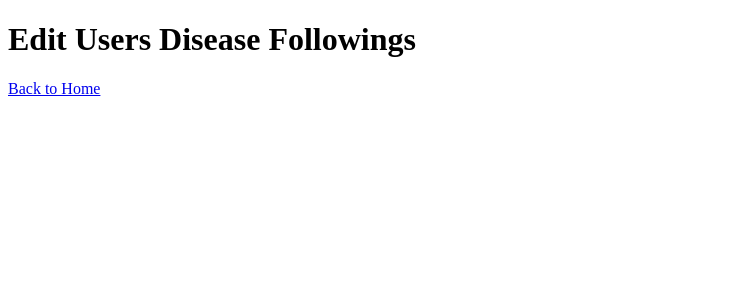
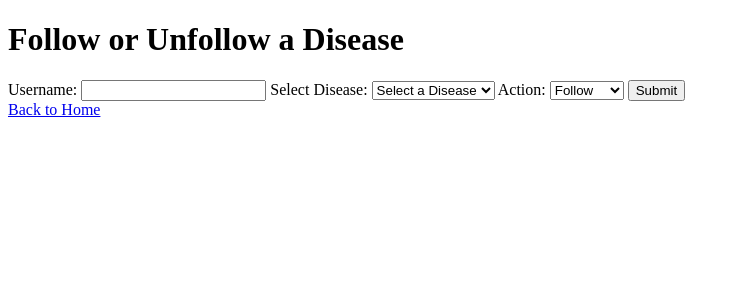
Before and after one commit to JacobMMillion/HealthHub_Database_WebApp, a Flask app: template templates/follow_unfollow.html in a window 1280 px wide. Shown: the top 300 px of the page, without its empty margins (0-740 px from the left). Run offline with Flask 3, Linux system fonts and the light colour scheme; the template is opened without the code that fills it, so the values that code supplies are empty; parts of the project's set-up code (start-up, migrations or seed data) failed here and were passed over.

Commit message:
Improving follow/favorite logic

```diff
--- a/server.py
+++ b/server.py
@@ -350,7 +350,7 @@ def follows():
             FROM Follows as f
             JOIN Diseases d
             ON d.Disease_ID = f.Disease_ID
-            ORDER BY d.Name;
+            ORDER BY f.User_Name;
         """
     cursor = g.conn.execute(text(query))
 
@@ -367,12 +367,69 @@ def follows():
 # 6. User follow/unfollow
 @app.route('/follow_unfollow', methods=['GET', 'POST'])
 def follow_unfollow():
-    return render_template('follow_unfollow.html')
+    if request.method == 'POST':
+        username = request.form.get('username')
+        disease_id = request.form.get('disease_id')
+        action = request.form.get('action')
+
+        if action == 'follow' and disease_id:
+            # Follow the disease
+            follow_query = """
+                INSERT INTO Follows (User_Name, Disease_ID)
+                VALUES (:username, :disease_id)
+                ON CONFLICT DO NOTHING;
+            """  # Note: Need the ON CONFLICT DO NOTHING in case a user tries to follow a disease they already follow
+            g.conn.execute(text(follow_query), {"username": username, "disease_id": disease_id})
+            g.conn.commit()
+        elif action == 'unfollow' and disease_id:
+            # Unfollow the disease
+            unfollow_query = """
+                DELETE FROM Follows
+                WHERE User_Name = :username AND Disease_ID = :disease_id;
+            """
+            g.conn.execute(text(unfollow_query), {"username": username, "disease_id": disease_id})
+            g.conn.commit()
+
+    # Query to get all diseases for the dropdown
+    diseases_query = "SELECT Disease_ID, Name FROM Diseases ORDER BY Name;"
+    diseases = g.conn.execute(text(diseases_query)).fetchall()
+
+    return render_template('follow_unfollow.html', diseases=diseases)
 
 # 7. User favorite/unfavorite
 @app.route('/favorite_unfavorite', methods=['GET', 'POST'])
 def favorite_unfavorite():
-    return render_template('favorite_unfavorite.html')
+    if request.method == 'POST':
+        username = request.form.get('username')
+        state_name = request.form.get('state_name')
+        action = request.form.get('action')
+
+        if isinstance(state_name, tuple):
+            state_name = state_name[0]
+
+        if action == 'favorite' and state_name:
+            # Favorite the state
+            favorite_query = """
+                INSERT INTO Favorites (User_Name, State_Name)
+                VALUES (:username, :state_name)
+                ON CONFLICT DO NOTHING;
+            """
+            g.conn.execute(text(favorite_query), {"username": username, "state_name": state_name})
+            g.conn.commit()
+        elif action == 'unfavorite' and state_name:
+            # Unfavorite the state
+            unfavorite_query = """
+                DELETE FROM Favorites
+                WHERE User_Name = :username AND State_Name = :state_name;
+            """
+            g.conn.execute(text(unfavorite_query), {"username": username, "state_name": state_name})
+            g.conn.commit()
+
+    # Query to get all states for the dropdown
+    states_query = "SELECT State_Name FROM States ORDER BY State_Name;"
+    states = g.conn.execute(text(states_query)).fetchall()
+
+    return render_template('favorite_unfavorite.html', states=states)
 
 @app.route('/login')
 def login():
--- a/templates/follow_unfollow.html
+++ b/templates/follow_unfollow.html
@@ -1,12 +1,33 @@
+<!-- templates/follow_unfollow.html -->
 <!DOCTYPE html>
 <html lang="en">
 <head>
     <meta charset="UTF-8">
-    <title>Edit Users Disease Followings</title>
+    <title>Follow/Unfollow Disease</title>
 </head>
 <body>
+    <h1>Follow or Unfollow a Disease</h1>
 
-    <h1>Edit Users Disease Followings</h1>
+    <form method="POST" action="{{ url_for('follow_unfollow') }}">
+        <label for="username">Username:</label>
+        <input type="text" name="username" id="username" required>
+
+        <label for="disease_id">Select Disease:</label>
+        <select name="disease_id" id="disease_id" required>
+            <option value="">Select a Disease</option>
+            {% for disease_id, name in diseases %}
+                <option value="{{ disease_id }}">{{ name }}</option>
+            {% endfor %}
+        </select>
+
+        <label for="action">Action:</label>
+        <select name="action" id="action" required>
+            <option value="follow">Follow</option>
+            <option value="unfollow">Unfollow</option>
+        </select>
+
+        <button type="submit">Submit</button>
+    </form>
 
     <a href="{{ url_for('index') }}">Back to Home</a>
 </body>
```
Also changed, not shown: templates/favorite_unfavorite.html (+23 -2 lines).
